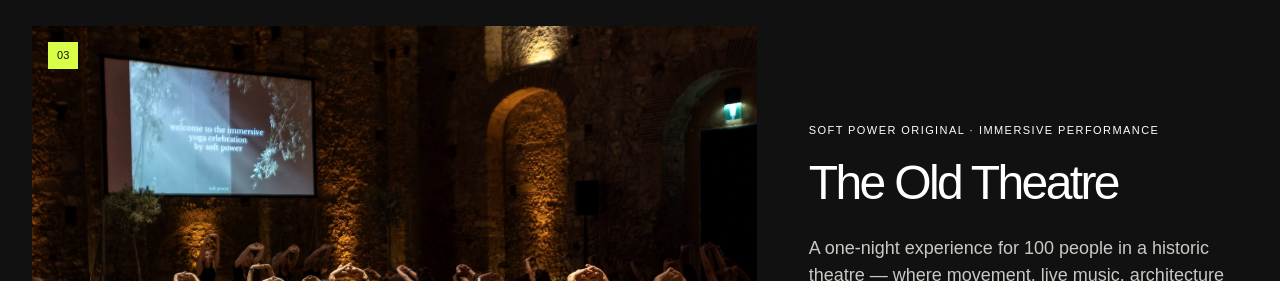
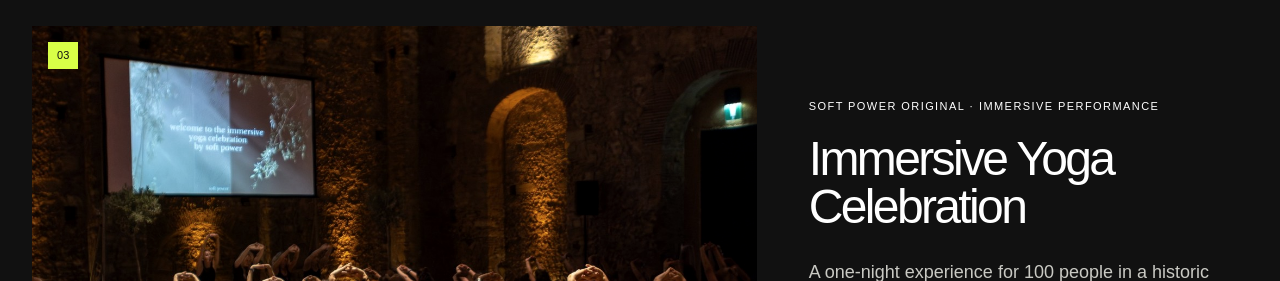
Before and after one commit to dariaprostova/soft-power-agency, a Next.js app: page / in a window 1280 px wide. Shown: the part 3840-4121 px from the top of the page. Built offline with nearby package versions, Linux system fonts and the light colour scheme.

Commit message:
Rename immersive yoga case

```diff
--- a/app/page.tsx
+++ b/app/page.tsx
@@ -37,7 +37,7 @@ const work = [
   {
     id: "theatre",
     eyebrow: "Soft Power Original · Immersive performance",
-    title: "The Old Theatre",
+    title: "Immersive Yoga Celebration",
     text: "A one-night experience for 100 people in a historic theatre — where movement, live music, architecture and collective presence became one emotional arc.",
     note: "Lisbon · 100 guests",
   },
```
